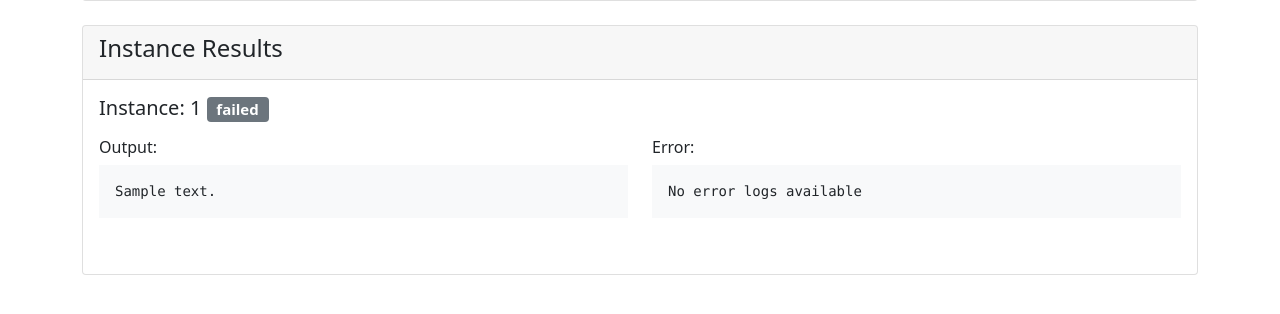
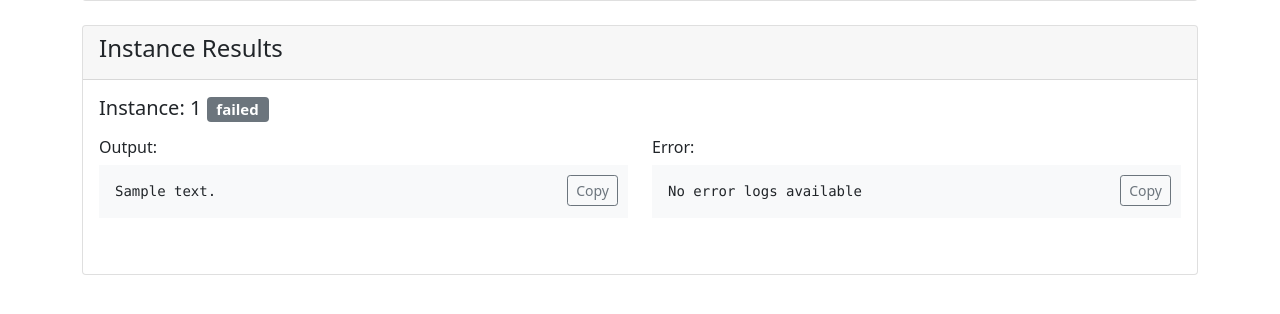
Before and after one commit to paramraghavan/aws-one-view, a Flask app: template projects/ssm-and-cloudwatchlogs/templates/command_details.html in a window 1280 px wide. Shown: the part 328-642 px from the top of the page. Run offline with Flask 2, Linux system fonts and the light colour scheme; the template is opened without the code that fills it: most values are stand-ins (such as "Sample title", 1, 10 or a date in 2020).

Commit message:
copy output and error

```diff
--- /dev/null
+++ b/projects/ssm-and-cloudwatchlogs/static/js/copy.js
@@ -0,0 +1,11 @@
+    async function copyContent(elementId) {
+        const content = document.getElementById(elementId).textContent;
+        try {
+            await navigator.clipboard.writeText(content);
+            const btn = event.target;
+            btn.textContent = 'Copied!';
+            setTimeout(() => btn.textContent = 'Copy', 2000);
+        } catch (err) {
+            console.error('Failed to copy: ', err);
+        }
+    }
--- a/projects/ssm-and-cloudwatchlogs/templates/command_details.html
+++ b/projects/ssm-and-cloudwatchlogs/templates/command_details.html
@@ -1,16 +1,24 @@
-<!-- templates/command_details.html -->
 <!DOCTYPE html>
 <html>
 <head>
     <title>Command Details</title>
     <link href="https://cdn.jsdelivr.net/npm/bootstrap@5.1.3/dist/css/bootstrap.min.css" rel="stylesheet">
+    <style>
+        .copy-btn {
+            position: absolute;
+            right: 10px;
+            top: 10px;
+        }
+        .pre-wrapper {
+            position: relative;
+        }
+    </style>
 </head>
 <body>
     <div class="container mt-5">
         <h2>Command Details</h2>
         <a href="javascript:history.back()" class="btn btn-secondary mb-3">Back</a>
 
-        <!-- Command Information -->
         <div class="card mb-4">
             <div class="card-header">
                 <h4>Command Information</h4>
@@ -26,7 +34,6 @@
             </div>
         </div>
 
-        <!-- Instance Results -->
         <div class="card">
             <div class="card-header">
                 <h4>Instance Results</h4>
@@ -46,11 +53,21 @@
                     <div class="row mt-3">
                         <div class="col-md-6">
                             <h6>Output:</h6>
-                            <pre class="bg-light p-3" style="max-height: 400px; overflow-y: auto;">{{ instance.OutputContent or 'No output available' }}</pre>
+                            <div class="pre-wrapper">
+                                <button class="btn btn-sm btn-outline-secondary copy-btn" onclick="copyContent('output-{{ loop.index }}')">
+                                    Copy
+                                </button>
+                                <pre id="output-{{ loop.index }}" class="bg-light p-3" style="max-height: 400px; overflow-y: auto;">{{ instance.OutputContent or 'No output available' }}</pre>
+                            </div>
                         </div>
                         <div class="col-md-6">
                             <h6>Error:</h6>
-                            <pre class="bg-light p-3" style="max-height: 400px; overflow-y: auto;">{{ instance.ErrorContent or 'No error logs available' }}</pre>
+                            <div class="pre-wrapper">
+                                <button class="btn btn-sm btn-outline-secondary copy-btn" onclick="copyContent('error-{{ loop.index }}')">
+                                    Copy
+                                </button>
+                                <pre id="error-{{ loop.index }}" class="bg-light p-3" style="max-height: 400px; overflow-y: auto;">{{ instance.ErrorContent or 'No error logs available' }}</pre>
+                            </div>
                         </div>
                     </div>
                 </div>
@@ -59,6 +76,6 @@
             </div>
         </div>
     </div>
-<script src="{{ url_for('static', filename='js/main.js') }}"></script>
+<script src="{{ url_for('static', filename='js/copy.js') }}"></script>
 </body>
 </html>
```
